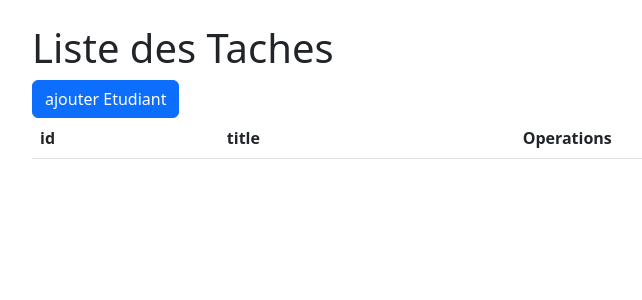
After one commit to AkramZaabi/crud_php, a PHP site: page /index.phtml in a window 1280 px wide. The commit adds this page. Shown: the top 300 px of the page, without its empty margins (50-692 px from the left). Run offline with PHP 8.4, Linux system fonts and the light colour scheme; data that the repository does not hold is empty.

Commit message:
seperate the display of back_end from front

```diff
--- a/0.5_db_connect/dbconnect.php
+++ b/0.5_db_connect/dbconnect.php
@@ -1,6 +1,6 @@
 <?php
 
-            $pdo =new PDO('mysql:host=localhost;dbname=test','root','') ;
+            $pdo =new PDO('mysql:host=localhost;dbname=todo-app','root','') ;
                $query =  $pdo->query('SELECT * FROM todos ');
                 $todos = $query->fetchAll();
 ?>
--- a/add.php
+++ b/add.php
@@ -19,5 +19,6 @@
 
          $template='add_todo' ;
          $page_title  =  'Add todo page  ';
+         include './layout.phtml';
           header("location:index.php?msg=1");
 ?>
--- /dev/null
+++ b/index.phtml
@@ -0,0 +1,51 @@
+<!DOCTYPE html>
+<html lang="en">
+<head>
+    <meta charset="UTF-8">
+    <meta name="viewport" content="width=device-width, initial-scale=1.0">
+    <title>connect db</title>
+    <link href="https://cdn.jsdelivr.net/npm/bootstrap@5.2.3/dist/css/bootstrap.min.css" rel="stylesheet" integrity="sha384-rbsA2VBKQhggwzxH7pPCaAqO46MgnOM80zW1RWuH61DGLwZJEdK2Kadq2F9CUG65" crossorigin="anonymous">
+    <script src="https://cdn.jsdelivr.net/npm/bootstrap@5.2.3/dist/js/bootstrap.bundle.min.js" integrity="sha384-kenU1KFdBIe4zVF0s0G1M5b4hcpxyD9F7jL+jjXkk+Q2h455rYXK/7HAuoJl+0I4" crossorigin="anonymous"></script>
+    <link rel="stylesheet" href="https://cdn.jsdelivr.net/npm/bootstrap-icons@1.11.1/font/bootstrap-icons.css">
+
+</head>
+<body>
+<div class="container py-4">
+
+    <h1>Liste des Taches</h1>
+   <a href="add.phtml"> <button class="btn btn-primary">
+        ajouter Etudiant
+      </button></a>
+
+    <table class="table table-hover">
+  <thead>
+    <tr>
+      <th scope="col">id</th>
+      <th scope="col">title</th>
+      <th scope="col">Operations</th>
+    </tr>
+  </thead>
+
+  <tbody class="table-group-divider">
+   <?php  foreach( $todos as $todo) : ?>
+
+    <tr>
+    <th scope="row"><input type="checkbox" <?= $todo['completed'] ?'checked' : '' ?>> </th>
+      <td class="<?= $todo['completed'] ?'text-decoration-line-through' :''?>"><?= $todo['title'] ?></td>
+      <td><a href="details.php?id=<?=$todo['id']; ?>" class="btn btn-primary"><i class="bi bi-pass-fill"></i></a>
+      <a class="btn btn-warning" href="update.php?id=<?=$todo['id']; ?>"><i class="bi bi-pencil-square"></i></a>
+      <a class="btn btn-danger" href="delete.php?id=<?=$todo['id']; ?>"><i class="bi bi-trash3"></i></a></td>
+
+
+   </tr>
+
+    <?php  endforeach;  ?>
+  </tbody>
+</table>
+    </div>
+    <!-- Button trigger modal -->
+
+<!-- Modal -->
+
+</body>
+</html>
--- a/update.php
+++ b/update.php
@@ -6,7 +6,7 @@ $query = $pdo->prepare("SELECT * FROM todos WHERE id = :id");
 $query->bindParam(':id', $_GET['id']);
 $query->execute();
 $todos = $query->fetchAll();
-$template = 'edit_todo';
+$template = 'update';
 $page_title = 'Edit todo page';
-include './update.phtml';
+include './layout.phtml';
 ?>
--- a/update.phtml
+++ b/update.phtml
@@ -9,10 +9,11 @@
     <title>Document</title>
 </head>
 <body>
-    <h1 class="container">Add todo </h1>
-<form method="POST" action="add.php" class="container mt-5">
+    <h1 class="container">Edit tache </h1>
+<form method="POST" action="<?=$_SERVER['PHP_SELF']?>" class="container mt-5">
 
 <div class="mb-3 ">
+    <input type="hidden" value="<?= $todos['id']?>" name="id">
       <input type="text" value="<?php if(isset($todos['id'])){$todos['id'];}?>"class="form-control" id="prenom" name="title" required placeholder="title tache" aria-label="title">
         </div>
         <div class="mb-3">
```
Also changed, not shown: index.php (+2 -50 lines), layout.phtml (added, +11 -0 lines).
